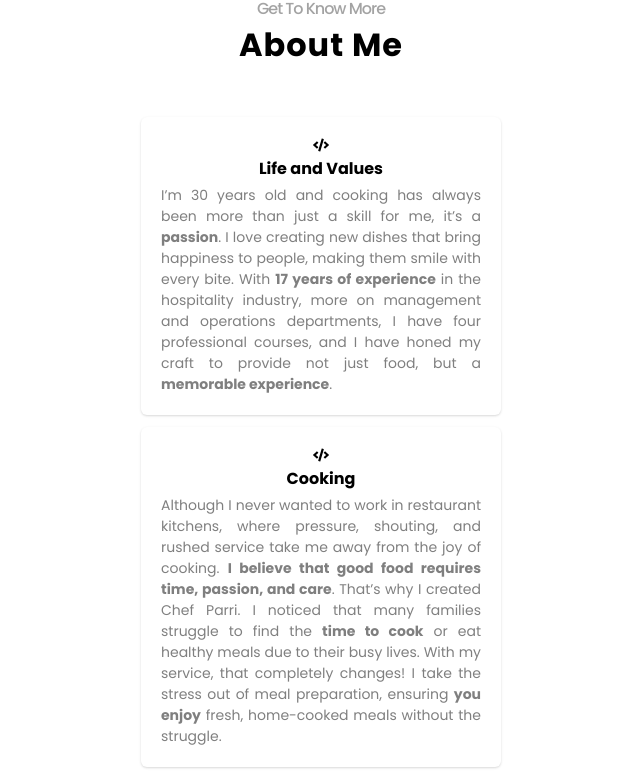
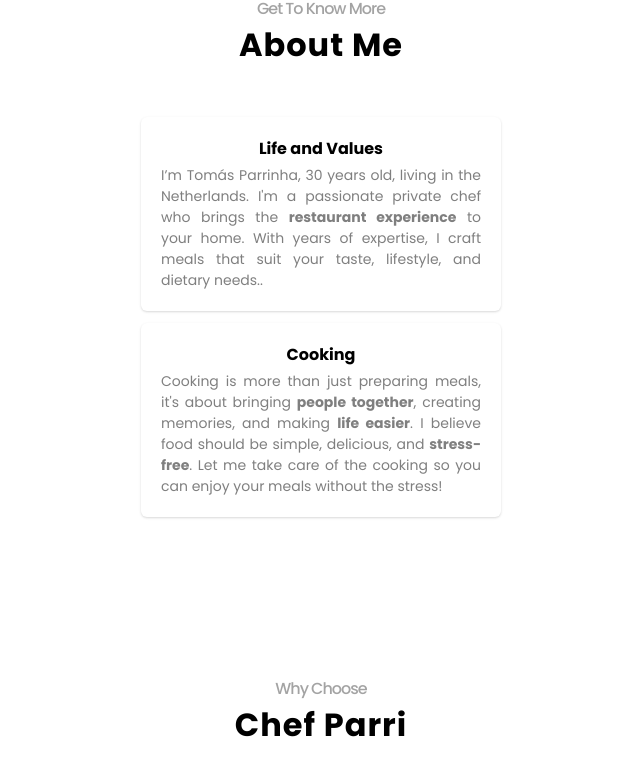
Before and after one commit to jocasantos/chefparri, a React (Vite) app: page / in a window 1280 px wide. Shown: the part 1352-2131 px from the top of the page, without its empty margins (319-959 px from the left). Built offline with nearby package versions, Linux system fonts and the light colour scheme.

Commit message:
Update About and HowItWorks components: refine text for clarity and conciseness

```diff
--- a/src/components/About.tsx
+++ b/src/components/About.tsx
@@ -1,6 +1,5 @@
 import { Stack, Card, CardBody, Flex } from "@chakra-ui/react";
 import { Text } from "@chakra-ui/react";
-import { FaCode } from "react-icons/fa";
 
 const About = () => {
   return (
@@ -26,38 +25,29 @@ const About = () => {
 
       <Card mb={1} w="360px" bg="white" color="black">
         <CardBody>
-          <Flex justifyContent="center" mb={1}>
-            <FaCode />
-          </Flex>
+
           <Flex flexDirection="column" align="center">
             <Text mb={1} as="b">
               Life and Values
             </Text>
             <Text textAlign="justify" fontSize="sm" color="RGBA(0, 0, 0, 0.50)">
-              I’m 30 years old and cooking has always been more than just a skill for me,
-              it’s a <b>passion</b>. I love creating new dishes that bring happiness to people, making them smile
-              with every bite. With <b>17 years of experience</b> in the hospitality industry, more on
-              management and operations departments, I have four professional courses, and I have
-              honed my craft to provide not just food, but a <b>memorable experience</b>.
+              I’m Tomás Parrinha, 30 years old, living in the Netherlands. I'm a passionate private chef who brings the <b>restaurant experience</b> to your home. With years of expertise, I craft meals that suit your taste, lifestyle, and dietary needs..
             </Text>
           </Flex>
         </CardBody>
       </Card>
       <Card w="360px" bg="white" color="black">
         <CardBody>
-          <Flex justifyContent="center" mb={1}>
-            <FaCode />
-          </Flex>
+
           <Flex flexDirection="column" align="center">
             <Text mb={1} as="b">
               Cooking
             </Text>
             <Text textAlign="justify" fontSize="sm" color="RGBA(0, 0, 0, 0.50)">
-            Although I never wanted to work in restaurant kitchens, where pressure, shouting, and
-rushed service take me away from the joy of cooking. <b>I believe that good food requires
-time, passion, and care</b>. That’s why I created Chef Parri. I noticed that many families
-struggle to find the <b>time to cook</b> or eat healthy meals due to their busy lives. With my
-service, that completely changes! I take the stress out of meal preparation, ensuring <b>you enjoy</b> fresh, home-cooked meals without the struggle.
+            Cooking is more than just preparing meals, it's about bringing <b>people together</b>, creating memories, and making <b>life easier</b>.
+
+            I believe food should be simple, delicious, and <b>stress-free</b>. Let me take care of the cooking so you can enjoy your meals without the stress!
+
 
             </Text>
           </Flex>
--- a/src/components/HowItWorks.tsx
+++ b/src/components/HowItWorks.tsx
@@ -34,7 +34,7 @@ const HowItWorks = () => {
 
 
           text="1. Kitchen Analysis"
-          text2="Before our first cooking session, I will assess your kitchen setup, available tools, and storage capacity to ensure everything runs smoothly"
+          text2="Before our first session, I’ll review your kitchen setup, tools, and storage to ensure a smooth cooking experience"
 
         />
       </Flex>
@@ -63,7 +63,7 @@ const HowItWorks = () => {
 
 
           text="4. Grocery Shopping "
-          text2="I will provide a detailed grocery list for you to ensure all necessary ingredients are available. Since I currently don’t have a car, I may not be able to do the shopping myself"
+          text2="I’ll provide a detailed grocery list, so you have everything ready for our session"
 
         />
       </Flex>
@@ -81,7 +81,7 @@ const HowItWorks = () => {
         <ProjectCard
 
           text="6. Packaging & Storage "
-          text2="Meals are portioned and stored in glass containers for optimal freshness. Clients must provide their own glass containers, having more, allows for better single-serving portions. I strongly recommend avoiding plastic storage to maintain the quality and safety of the food"
+          text2="Meals are portioned into glass containers for freshness. Clients must provide their own. Having extras, helps with single servings. I recommend avoiding plastic to maintain quality"
 
         />
       </Flex>
```
